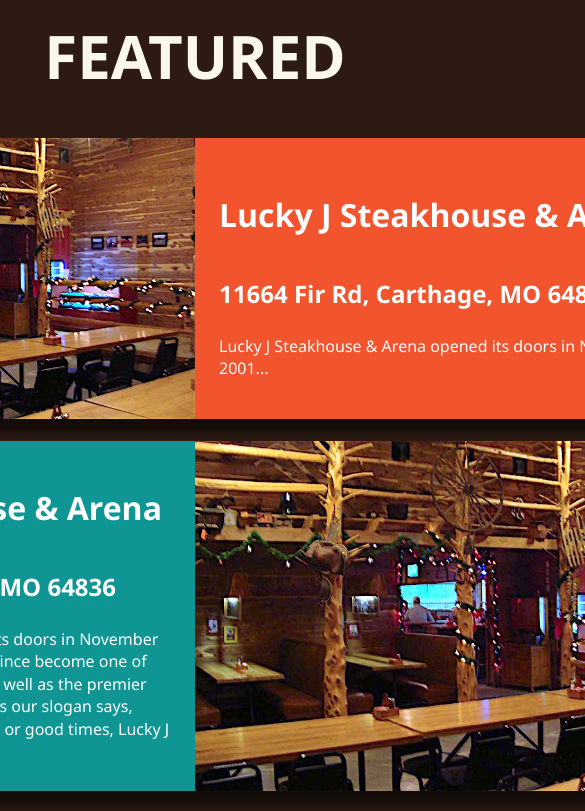
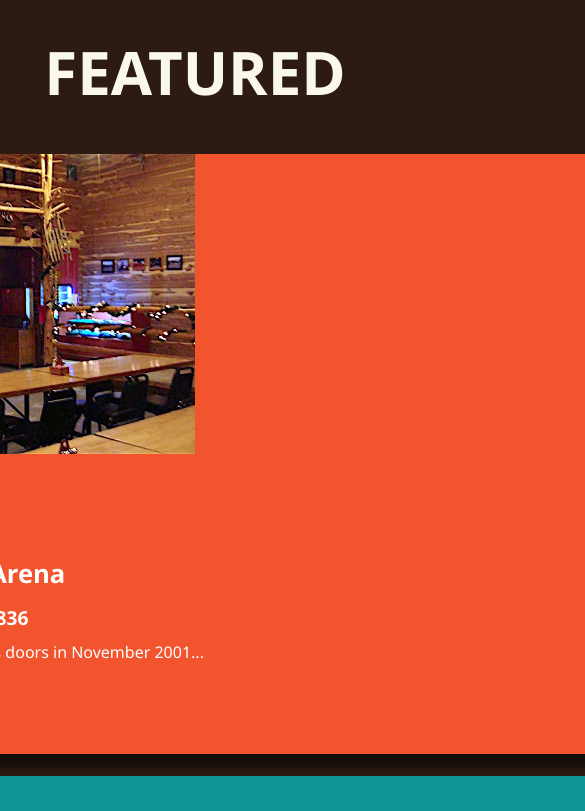
Before and after one commit to LeighVirrey/SuperNomWrangler, a React (Create React App) app in the folder front-end/nom-wrangler/: page / in a window 390 px wide. Shown: the part 960-1771 px from the top of the page, 585 px wide, since content can reach past the window. Built offline with nearby package versions, Linux system fonts and the light colour scheme.

Commit message:
adjusted css for more responsiveness.

```diff
--- a/front-end/nom-wrangler/src/component/restaurantList/restaurantList.css
+++ b/front-end/nom-wrangler/src/component/restaurantList/restaurantList.css
@@ -1,4 +1,7 @@
-/* Reset and base styles */
+* {
+  box-sizing: border-box;
+}
+
 body, html {
   margin: 0;
   padding: 0;
@@ -7,52 +10,16 @@
   color: #fff;
 }
 
-/* Layout wrapper */
-.restaurant-list {
-  display: flex;
-  flex-direction: column;
-  align-items: center;
+.home {
   padding: 1rem;
 }
 
-/* ─────────────────────────────
-   Top Bar / Header
-───────────────────────────── */
-.top-bar {
-  width: 100%;
-  display: flex;
-  justify-content: space-between;
-  align-items: flex-start;
-  padding-bottom: 1rem;
-  border-bottom: 1px solid #fff;
-}
-
-.top-bar img {
-  height: 80px;
-  object-fit: contain;
-}
-
-.top-bar div {
-  display: flex;
-  flex-direction: column;
-  align-items: flex-end;
-  gap: 0.5rem;
-}
-
-.top-bar a {
-  color: #ff5e3a;
-  text-decoration: none;
-  font-size: 1.1rem;
-  font-weight: bold;
-}
-
-/* ─────────────────────────────
-   Search Section
-───────────────────────────── */
 .search-section {
   margin-top: 1.5rem;
   width: 100%;
   max-width: 420px;
+  margin-left: auto;
+  margin-right: auto;
 }
 
 .search-bar {
@@ -79,79 +46,73 @@
   margin-top: 4px;
 }
 
-/* ─────────────────────────────
-   Restaurants Section
-───────────────────────────── */
 .restaurants {
   margin-top: 2rem;
   width: 100%;
   max-width: 1000px;
+  margin-left: auto;
+  margin-right: auto;
 }
 
-.restaurants-title {
+.aboutHeader {
   text-align: center;
-  font-size: 1.4rem;
+  font-size: 1.8rem;
   font-weight: bold;
   text-transform: uppercase;
-  margin-bottom: 1rem;
-  border-top: 2px solid #fff;
-  padding-top: 0.5rem;
+  margin-bottom: 1.5rem;
 }
 
-.restaurant-grid {
-  display: flex;
-  flex-direction: column;
-  gap: 1rem;
-}
-
-/* ─────────────────────────────
-   Restaurant Card
-───────────────────────────── */
 .reviewers {
   display: flex;
   flex-direction: column;
-  align-items: center;
-  justify-content: center; /* optional */
   gap: 2rem;
 }
 
 .restaurant-card {
   display: flex;
-  position: relative;
+  flex-direction: column;
+  background-color: #333;
+  border-radius: 12px;
   overflow: hidden;
-  max-width: 1000px;
-  border-radius: var(--border-radius-md);
-  background-color: var(--color-primary);
   box-shadow: 0 4px 12px rgba(0, 0, 0, 0.3);
 }
 
-
 .singleRest {
   display: flex;
+  flex-direction: row;
+  flex-wrap: wrap;
   width: 100%;
-  align-items: stretch;
-  gap: 0;
 }
 
 .restImg {
-  width: 50%;
+  width: 100%;
+  max-width: 500px;
   height: auto;
   object-fit: cover;
+  flex: 1 1 300px;
 }
 
 .restDetails {
-  width: 50%;
+  flex: 1 1 300px;
   padding: 1.5rem;
   display: flex;
   flex-direction: column;
   justify-content: center;
+  align-items: flex-start;
   color: white;
+  text-align: left;
+  overflow-wrap: break-word;
+  word-break: break-word;
 }
 
-.restDetails h3 {
-  font-size: 1.5rem;
-  font-weight: bold;
+.restDetails h1 {
+  font-size: 1.6rem;
   margin-bottom: 0.5rem;
+}
+
+.restDetails h2 {
+  font-size: 1.2rem;
+  margin: 0.3rem 0;
 }
 
 .restDetails p {
@@ -159,27 +120,6 @@
   line-height: 1.4;
 }
 
-.restDetails.orange {
-  background-color: #f46036;
-}
-
-.restDetails.cyan {
-  background-color: #1695a3;
-}
-
-/* ─────────────────────────────
-   Image Placeholder (if used)
-───────────────────────────── */
-.image-placeholder {
-  width: 130px;
-  height: 130px;
-  background-color: #f1f1f1;
-  flex-shrink: 0;
-}
-
-/* ─────────────────────────────
-   Scroll to Top Button
-───────────────────────────── */
 .scroll-to-top {
   position: fixed;
   bottom: 1.5rem;
@@ -195,4 +135,55 @@
   align-items: center;
   cursor: pointer;
   box-shadow: 0 2px 5px rgba(0, 0, 0, 0.4);
+  z-index: 10;
 }
+
+@media (max-width: 768px) {
+  .singleRest {
+    flex-direction: column !important;
+  }
+
+  .restImg,
+  .restDetails {
+    width: 100%;
+  }
+
+  .restDetails {
+    padding: 1rem;
+  }
+}
+.scroll-to-top {
+  position: fixed;
+  bottom: 1.5rem;
+  right: 1.5rem;
+  width: 60px;
+  height: 60px;
+  border: 4px solid white;
+  border-radius: 50%;
+  background-color: transparent;
+  display: flex;
+  justify-content: center;
+  align-items: center;
+  cursor: pointer;
+  z-index: 1000;
+  transition: transform 0.2s ease-in-out;
+}
+
+.scroll-to-top:hover {
+  transform: scale(1.1);
+}
+
+.scroll-to-top-icon {
+  width: 20px;
+  height: 20px;
+  border-left: 4px solid white;
+  border-bottom: 4px solid white;
+  transform: rotate(135deg);
+  margin: 10px;
+  margin-top: 20px;
+}
+
+.mainheader {
+  color: var(--color-text);
+  font-size: 60px;
+}
--- a/front-end/nom-wrangler/src/component/restaurantList/restaurantList.js
+++ b/front-end/nom-wrangler/src/component/restaurantList/restaurantList.js
@@ -1,5 +1,5 @@
 import React, { useState, useEffect } from "react";
-import "./restaurantList.css";
+import "./restaurantList.css"; // <-- Import the separate CSS file
 
 const RestaurantList = () => {
   const [search, setSearch] = useState("");
@@ -8,7 +8,6 @@
   const [showScrollButton, setShowScrollButton] = useState(false);
 
   useEffect(() => {
-    // Fetch data from backend
     const fetchRestaurants = async () => {
       try {
         const response = await fetch("http://localhost:4000/restaurantlist", {
@@ -19,9 +18,7 @@
         });
 
         const data = await response.json();
-        console.log("DATA: ", data)
         setRestaurants(data);
-
       } catch (error) {
         console.error("Error fetching restaurants:", error);
       }
@@ -72,18 +69,15 @@
       </div>
 
       <div className="restaurants">
-        <h2 className="aboutHeader">RESTAURANTS</h2>
+        <h1 className="mainheader">RESTAURANTS</h1>
         <div className="reviewers">
           {filteredRestaurants.map((restaurant, index) => (
-            <div
-              key={restaurant.id}
-              className="restaurant-card"
-            >
+            <div key={restaurant.id} className="restaurant-card">
               <div
                 className="singleRest"
                 style={{
                   flexDirection: index % 2 === 0 ? "row" : "row-reverse",
-                  backgroundColor: index % 2 === 0 ? "#f46036" : "#1695a3"
+                  backgroundColor: index % 2 === 0 ? "#f46036" : "#1695a3",
                 }}
               >
                 <img
@@ -91,9 +85,9 @@
                   src={restaurant.image}
                   alt={restaurant.name}
                 />
-                <div className='restDetails'>
+                <div className="restDetails">
                   <h1>{restaurant.name}</h1>
-                  <h2><strong>Address:</strong> {restaurant.address}</h2>
+                  <h2>{restaurant.address}</h2>
                   <p>{restaurant.description}</p>
                   <p>{restaurant.distance.toFixed(1)} miles away</p>
                 </div>
@@ -104,10 +98,10 @@
       </div>
 
       {showScrollButton && (
-        <div className="scroll-to-top" onClick={scrollToTop}>
-          ↑
-        </div>
-      )}
+  <div className="scroll-to-top" onClick={scrollToTop}>
+    <div className="scroll-to-top-icon"></div>
+  </div>
+)}
     </div>
   );
 };
```
